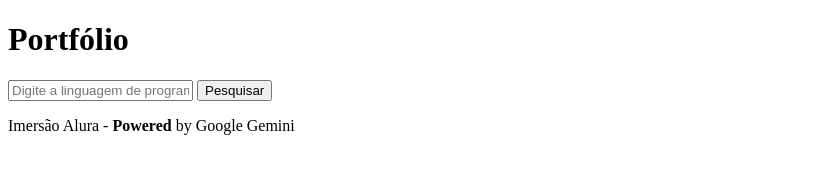
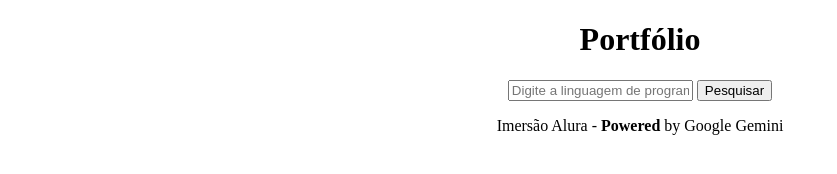
Before and after one commit to lucasemanuel92/Alura-Google-Gemini, a plain HTML site: page index.html in a window 1280 px wide. Shown: the whole page, without its empty margins (0-837 px from the left). Drawn offline with Linux system fonts and the light colour scheme.

Commit message:
CSS - pt.1

```diff
--- a/index.html
+++ b/index.html
@@ -4,14 +4,17 @@
     <meta charset="UTF-8">
     <meta name="viewport" content="width=device-width, initial-scale=1.0">
     <title>Portfólio Alura - Google Gemini</title>
+    <link rel="stylesheet" href="style.css">
 </head>
 <body>
     <header>
         <h1>Portfólio</h1>
     </header>
     <main>
-        <input type="text" placeholder="Digite a linguagem de programação">
-        <button>Pesquisar</button>
+        <section>
+            <input type="text" placeholder="Digite a linguagem de programação">
+            <button>Pesquisar</button>
+        </section>
     </main>
     <footer>
         <p>Imersão Alura - <strong>Powered</strong> by Google Gemini</p>
--- a/style.css
+++ b/style.css
@@ -0,0 +1,4 @@
+body {
+    background-color: white;
+    text-align: center;
+}
```
